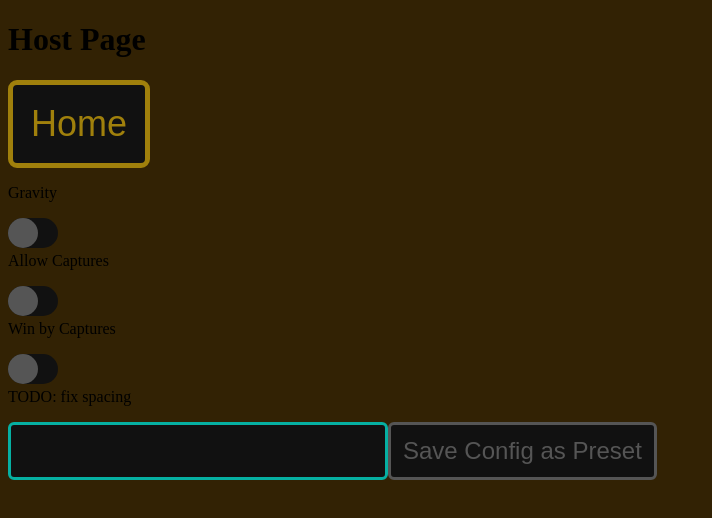
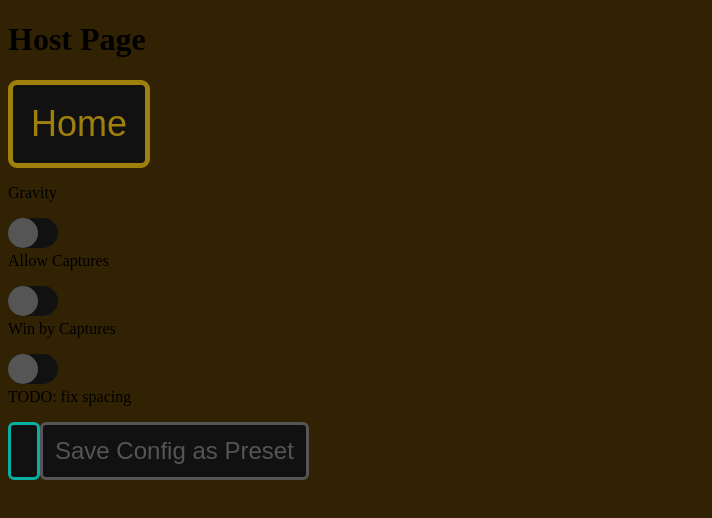
Before and after one commit to JustusHibshman/line-games, an Angular app in the folder client/: page /host in a window 1280 px wide. Shown: the top 518 px of the page, without its empty margins (0-712 px from the left). Built offline with nearby package versions, Linux system fonts and the light colour scheme.

Commit message:
Made text-box to scale with length of input

```diff
--- a/client/src/app/components/text-box/text-box.component.html
+++ b/client/src/app/components/text-box/text-box.component.html
@@ -1 +1,3 @@
-<input type="text" [(ngModel)]="text" maxlength="{{ maxLength() }}" style="width: {{ maxLength() * 16 + 30}}px" >
+<input type="text" [(ngModel)]="text" maxlength="{{ maxLength() }}"
+       style="width: {{ widthCalc() }}px" >
+<canvas id="canvas"></canvas>
--- a/client/src/app/components/text-box/text-box.component.scss
+++ b/client/src/app/components/text-box/text-box.component.scss
@@ -1,9 +1,14 @@
+canvas {
+    width: 0px;
+}
+
 input {
     font-size: 24px;
+    font-family: "Arial";
     padding: 12px;
     border-radius: 6px;
 
-    text-align: center;
+    text-align: left;
 
     background-color: #111111;
     color: #06b0a2;
--- a/client/src/app/components/text-box/text-box.component.ts
+++ b/client/src/app/components/text-box/text-box.component.ts
@@ -1,4 +1,4 @@
-import { Component, input, model } from '@angular/core';
+import { Component, computed, input, model } from '@angular/core';
 import { FormsModule } from '@angular/forms';
 
 @Component({
@@ -10,4 +10,24 @@ import { FormsModule } from '@angular/forms';
 export class TextBoxComponent {
     maxLength = input<number>(20);
     text = model<string>();
+
+    measureText(t: string | undefined): number {
+        if (t === undefined) {
+            return 0;
+        }
+        let canvas = <HTMLCanvasElement> document.getElementById("canvas");
+        let ctx = canvas.getContext("2d");
+        if (ctx === null) {
+            return 0;
+        }
+        ctx.font = "24px Arial";
+        /* The "."'s assure that any whitespace at the front and back of t is measured. */
+        let stats = ctx.measureText("." + t + ".");
+        let dots = ctx.measureText("..");
+        let full = stats.actualBoundingBoxRight + stats.actualBoundingBoxLeft;
+        /* The 2 is for the cursor */
+        return 2 + full - (dots.actualBoundingBoxRight + dots.actualBoundingBoxLeft);
+    }
+
+    widthCalc = computed(() => this.measureText(this.text()));
 }
```
